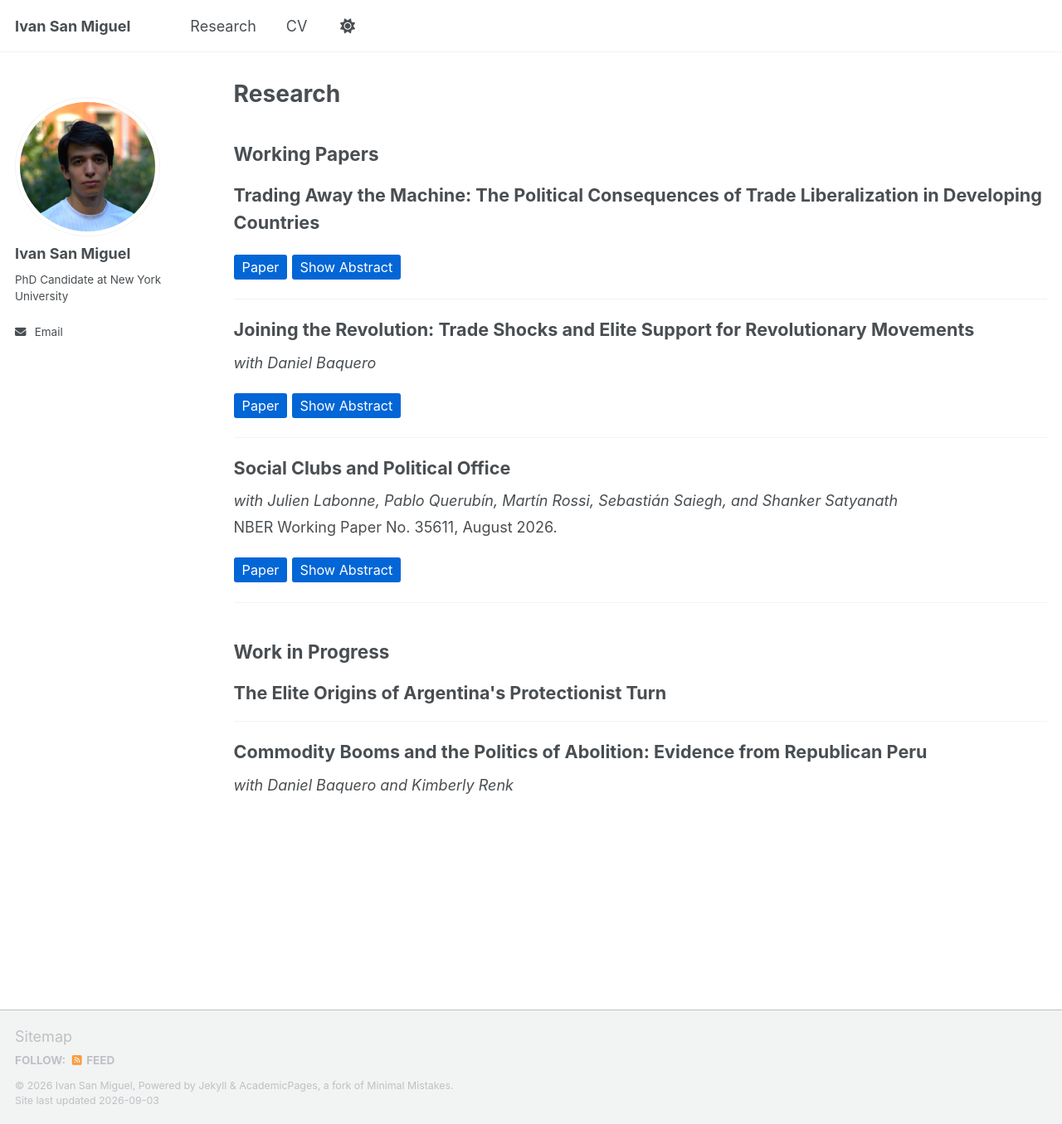
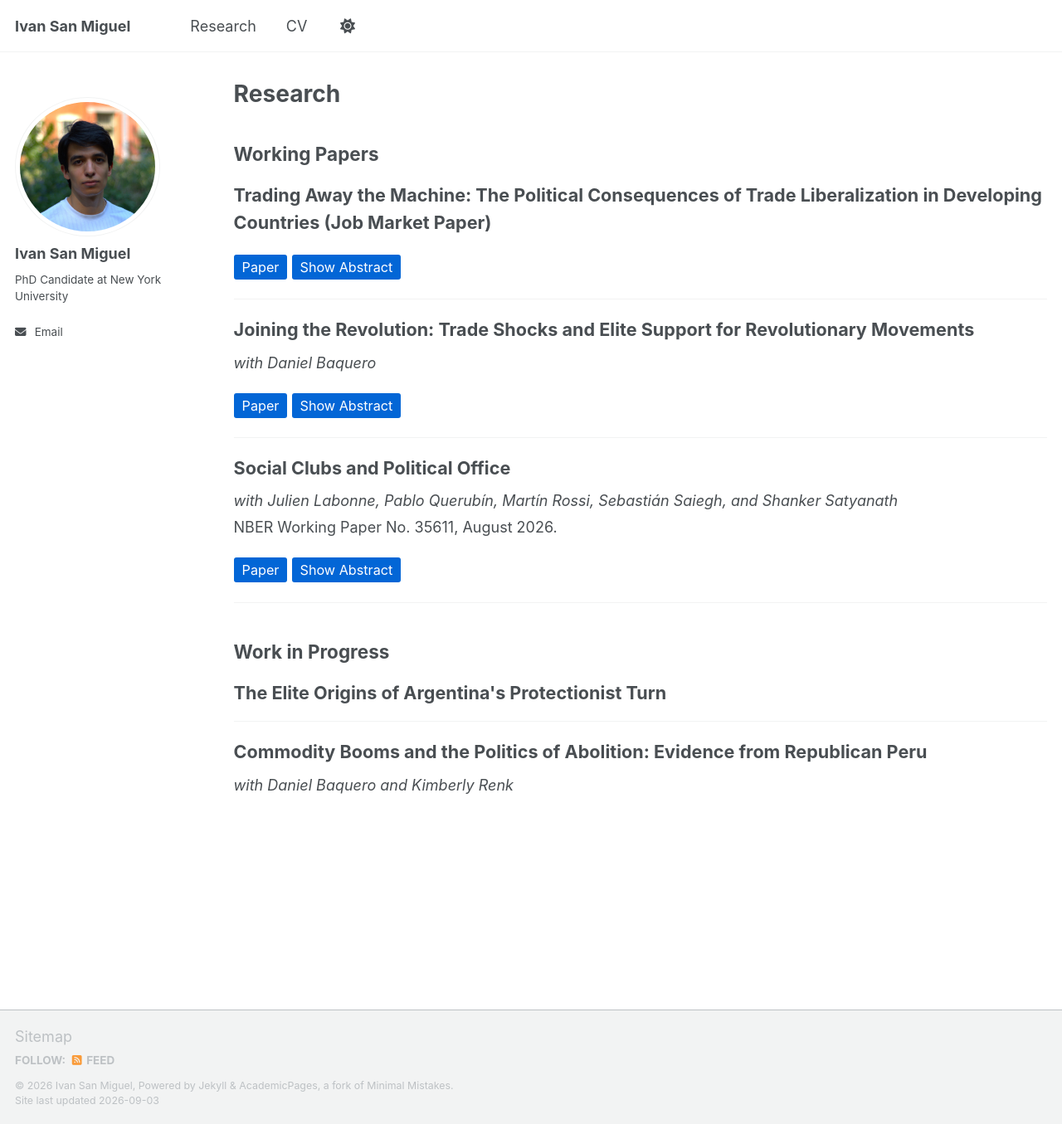
Before and after one commit to IvanSanMiguel/ivansanmiguel.github.io, a Jekyll site: the page built from _pages/research.md, in a window 1280 px wide and 1355 px high. Shown: the whole window at 83% size. Built offline with Jekyll 4.4.1, drawn with Linux system fonts in a browser that asks for light colours; a script that is not in the unit is left out.

Commit message:
Label Trading Away the Machine as job market paper
Co-Authored-By: Claude Fable 5.1 <noreply@anthropic.com>
Claude-Session: https://claude.ai/code/session_01USXgVqsLk2ACf5GWTZNt9E

```diff
--- a/_pages/research.md
+++ b/_pages/research.md
@@ -59,7 +59,7 @@ function toggleAbstract(id) {
 
 ## Working Papers
 
-<div class="paper-title">Trading Away the Machine: The Political Consequences of Trade Liberalization in Developing Countries</div>
+<div class="paper-title">Trading Away the Machine: The Political Consequences of Trade Liberalization in Developing Countries (Job Market Paper)</div>
 <div class="coauthors"></div>
 
 <button class="abstract-button" onclick="window.location.href='/files/San_Miguel_JMP.pdf'">Paper</button>
```
